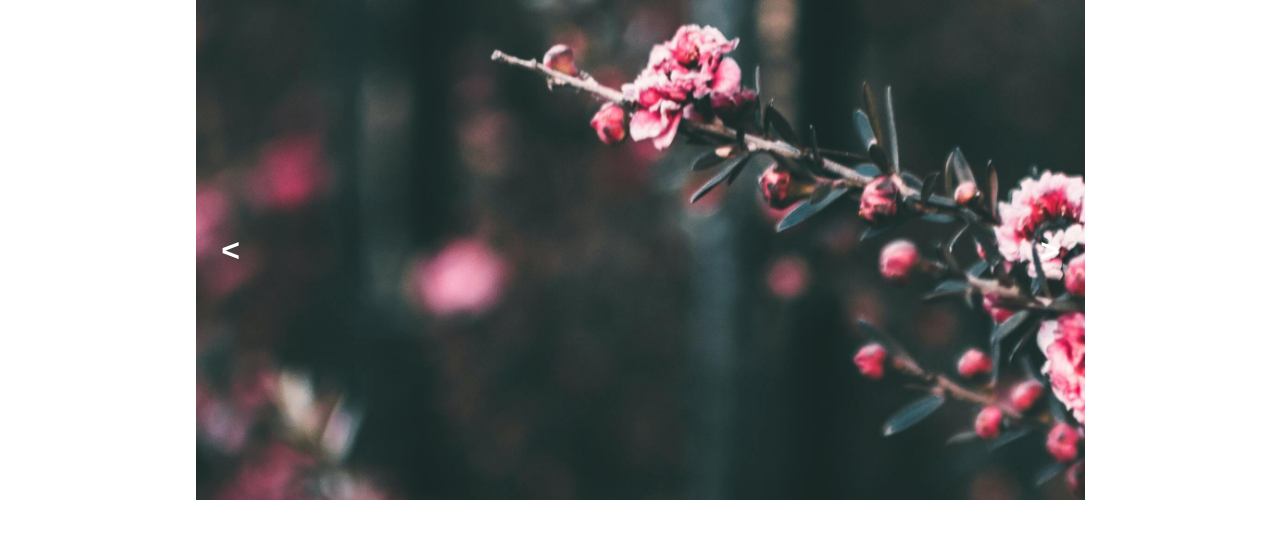
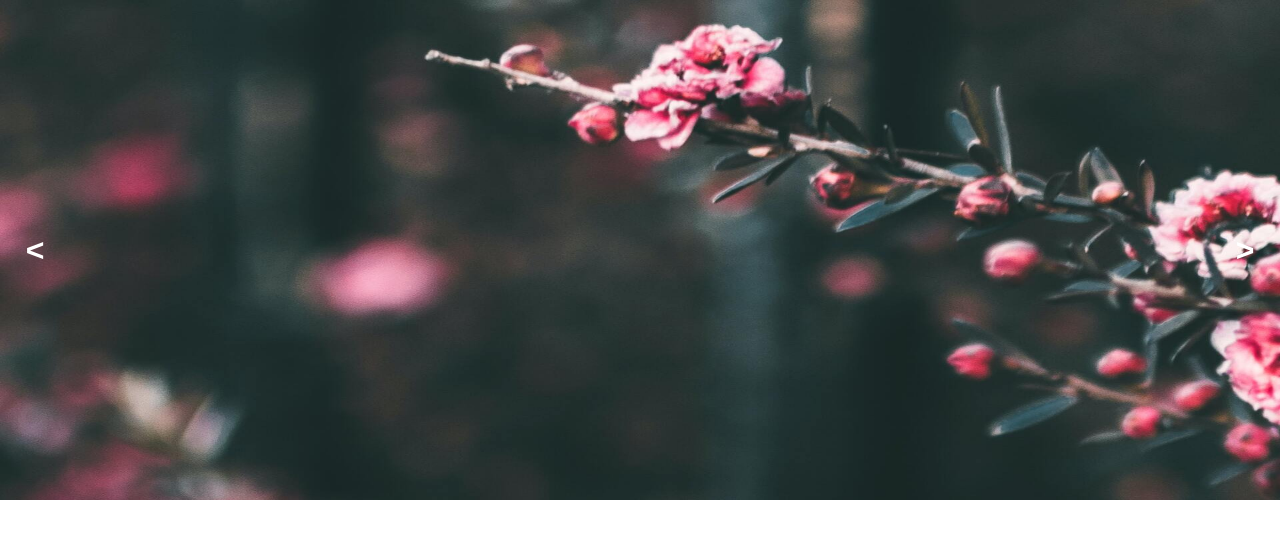
Before and after one commit to wwnp/mavto, a website with bundled scripts: page src/index.html in a window 1280 px wide. Built offline with nearby package versions, Linux system fonts and the light colour scheme.

Commit message:
add update fn

```diff
--- a/src/components/Slider.component.js
+++ b/src/components/Slider.component.js
@@ -13,18 +13,10 @@ export class Slider extends Component {
     this.prev = this.$el.querySelector('#arrow_prev')
     this.next = this.$el.querySelector('#arrow_next')
 
-    this.store['counter'] = this.counter
-    this.store['sl_height'] = this.$el.offsetHeight
-    this.store['sl_width'] = Math.round(this.store['sl_height'] * 1.777777777)
-    this.store['maxWidth'] = this.store['sl_width'] * this.slides.length
-
-    this.$el.style.width = this.store['sl_width'] + 'px'
-    this.track.style.width = (this.store['sl_width'] * this.slides.length) + 'px'
-
-    this.slides.forEach(element => {
-      element.children[0].style.height = this.store['sl_height'] + 'px'
-      element.children[0].style.width = this.store['sl_width'] + 'px'
-    });
+    update.call(this)
+    window.onresize = ()=> {
+      update.call(this)
+    }
 
     this.prev.addEventListener('click', prevHandler.bind(this))
     this.next.addEventListener('click', nextHandler.bind(this))
@@ -48,3 +40,17 @@ function nextHandler() {
   }
   this.track.style.transform = `translate3d(${this.store['counter']}px,0px,0px)`
 }
+function update(){
+  this.store['counter'] = this.counter
+  this.store['sl_height'] = this.$el.offsetHeight
+  this.store['sl_width'] = window.outerWidth
+  this.store['maxWidth'] = this.store['sl_width'] * this.slides.length
+
+  this.$el.style.width = this.store['sl_width'] + 'px'
+  this.track.style.width = (this.store['sl_width'] * this.slides.length) + 'px'
+
+  this.slides.forEach(element => {
+    element.children[0].style.height = this.store['sl_height'] + 'px'
+    element.children[0].style.width = this.store['sl_width'] + 'px'
+  });
+}
--- a/src/css/style.css
+++ b/src/css/style.css
@@ -4,6 +4,10 @@
   box-sizing: border-box;
 }
 
+.slider-wrapper {
+  width: 100%;
+  background-color: rgb(26, 25, 25);
+}
 .slider {
   position: relative;
 
@@ -12,7 +16,6 @@
   height: 500px;
   margin: 0 auto;
 
-  background-color: rgb(63, 62, 62);
 }
 
 
--- a/src/index.html
+++ b/src/index.html
@@ -8,6 +8,7 @@
   <link rel="stylesheet" href="css/style.css">
 </head>
 <body>
+  <div class="slider-wrapper">
     <div class="slider" id="slider">
       <button class="slider-arrow slider-prev" data-type="arrowPrev" id="arrow_prev"></button>
       <div class="slider-list">
@@ -34,6 +35,8 @@
       </div>
       <button class="slider-arrow slider-next" data-type="arrowNext" id="arrow_next"></button>
     </div>
+  </div>
+
 <script src="index.js" type="module"></script>
 </body>
 </html>
```
Also changed, not shown: src/index.js (line endings or trailing spaces). Lines whose indentation alone changed are shown as unchanged.
